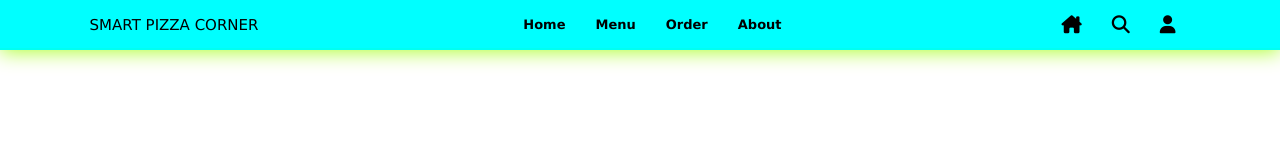
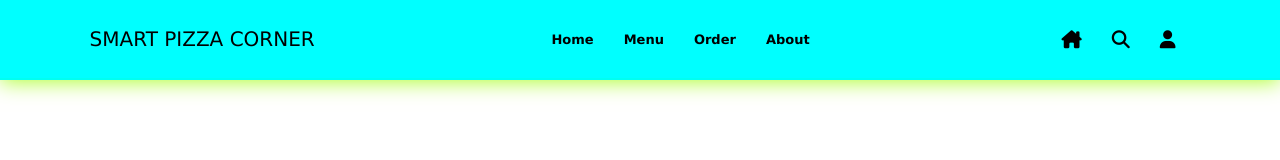
Before and after one commit to Lushanthi-Dhananjali/Smart-Pizza-Corner, a plain HTML site: page Home page/part1/index.html in a window 1280 px wide. Drawn offline with Linux system fonts and the light colour scheme.

Commit message:
old one
old

```diff
--- a/Home page/part1/style.css
+++ b/Home page/part1/style.css
@@ -9,8 +9,8 @@
 }
 
 .logo text{
-    font-size: 15px;
-    width: 100px;
+    font-size: 20px;
+    width: 40px;
 }
 
 .bar{
@@ -21,7 +21,7 @@
     display: flex;
     justify-content: space-between;
     align-items: center;
-    height: 50px;
+    height: 80px;
     padding: 0 7vw;
     background-color: aqua;
     border-bottom: 2px solid rgb(0, 255, 242);
```
Also changed, not shown: Home page/part1/image/logo2.png (added).
